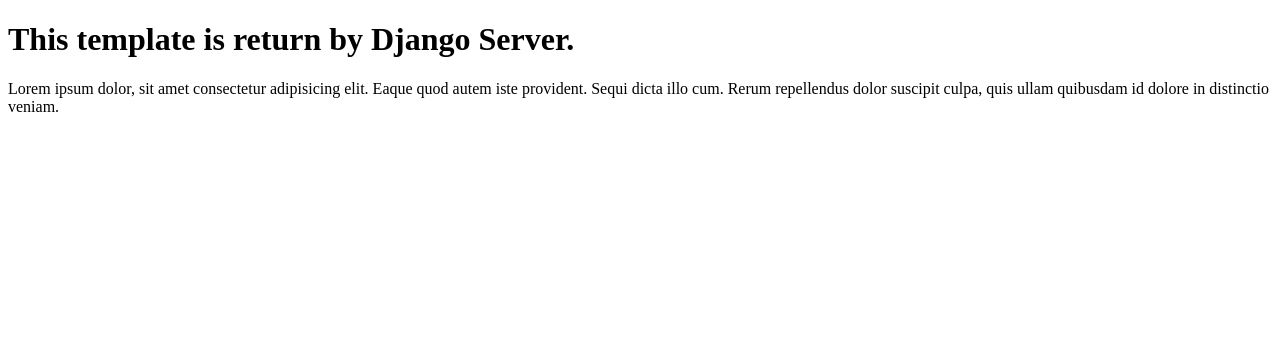
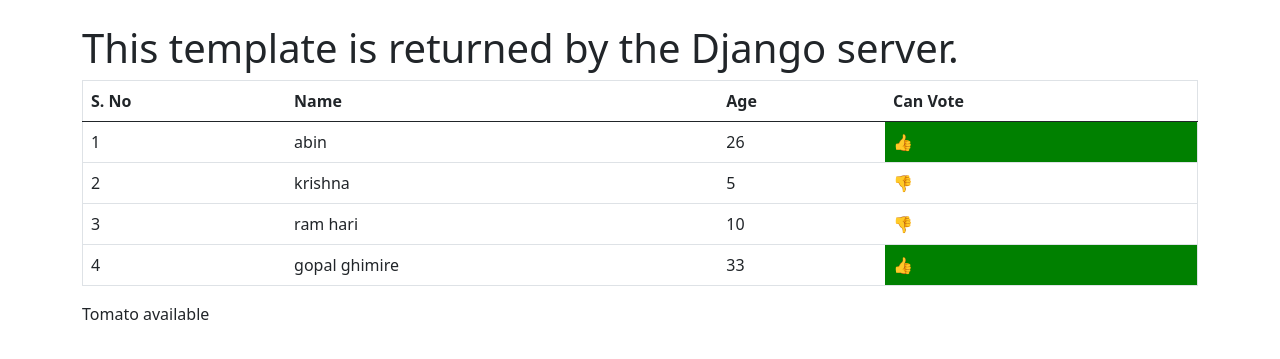
Before and after one commit to Abin48477/LearnPython, a Django app: page / in a window 1280 px wide. Shown: the top 359 px of the page. Run offline with Django 5.2, Linux system fonts and the light colour scheme.

Commit message:
Update index.html

```diff
--- a/core/home/templates/home/index.html
+++ b/core/home/templates/home/index.html
@@ -4,9 +4,54 @@
     <meta charset="UTF-8">
     <meta name="viewport" content="width=device-width, initial-scale=1.0">
     <title>Django tutorial 2026</title>
+    <style>
+  table, th, td {
+  border: 1px solid black;
+}
+    </style>
+    <link href="https://cdn.jsdelivr.net/npm/bootstrap@5.0.2/dist/css/bootstrap.min.css" rel="stylesheet" integrity="sha384-EVSTQN3/azprG1Anm3QDgpJLIm9Nao0Yz1ztcQTwFspd3yD65VohhpuuCOmLASjC" crossorigin="anonymous">
+
+
 </head>
-<body>
-    <h1> This template is return by Django Server.</h1>
-    <p>Lorem ipsum dolor, sit amet consectetur adipisicing elit. Eaque quod autem iste provident. Sequi dicta illo cum. Rerum repellendus dolor suscipit culpa, quis ullam quibusdam id dolore in distinctio veniam.</p>
+
+<body class="container mt-4">
+    <h1>This template is returned by the Django server.</h1>
+    <table class="table">
+        <thead>
+            <tr>
+                <th>S. No</th>
+                <th>Name</th>
+                <th>Age</th>
+                <th>Can Vote</th>
+            </tr>
+        </thead>
+        <tbody>
+            {% for people in peoples %}
+            <tr>
+                <td>{{ forloop.counter }}</td>
+                <td>{{ people.name }}</td>
+                <td>{{ people.age }}</td>
+                <td {% if people.age >= 18 %} style="background:green" {% endif %}>
+                    {% if people.age >= 18 %}
+                        👍
+                    {% else %}
+                        👎
+                    {% endif %}
+                </td>
+            </tr>
+            {% endfor %}
+        </tbody>
+    </table>
+    <p>
+        {% if "carrot" in vegetables %}
+            Carrot available
+        {% endif %}
+        {% if "tomato" in vegetables %}
+            Tomato available
+        {% endif %}
+        {% if "carrot" not in vegetables and "tomato" not in vegetables %}
+            Not available
+        {% endif %}
+    </p>
 </body>
 </html>
```
